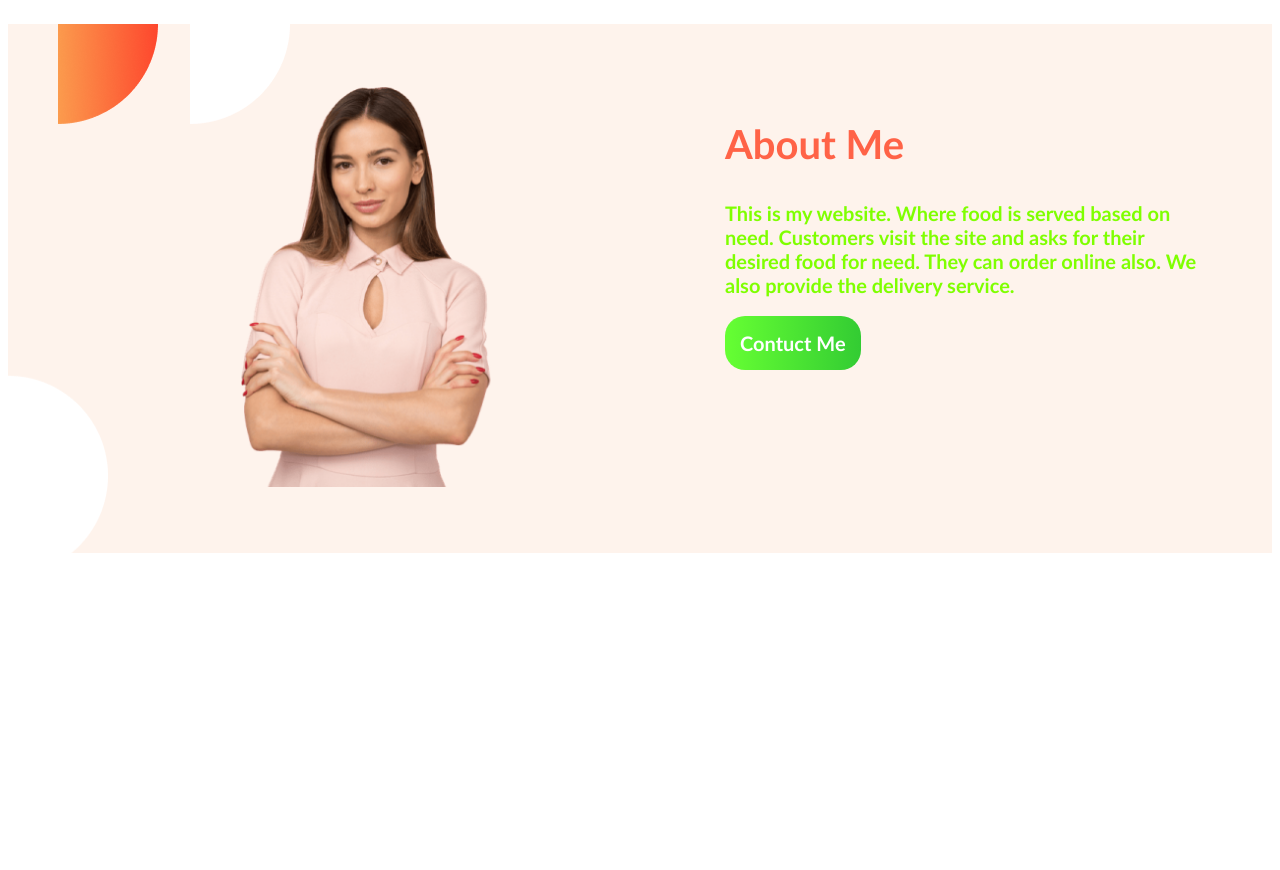
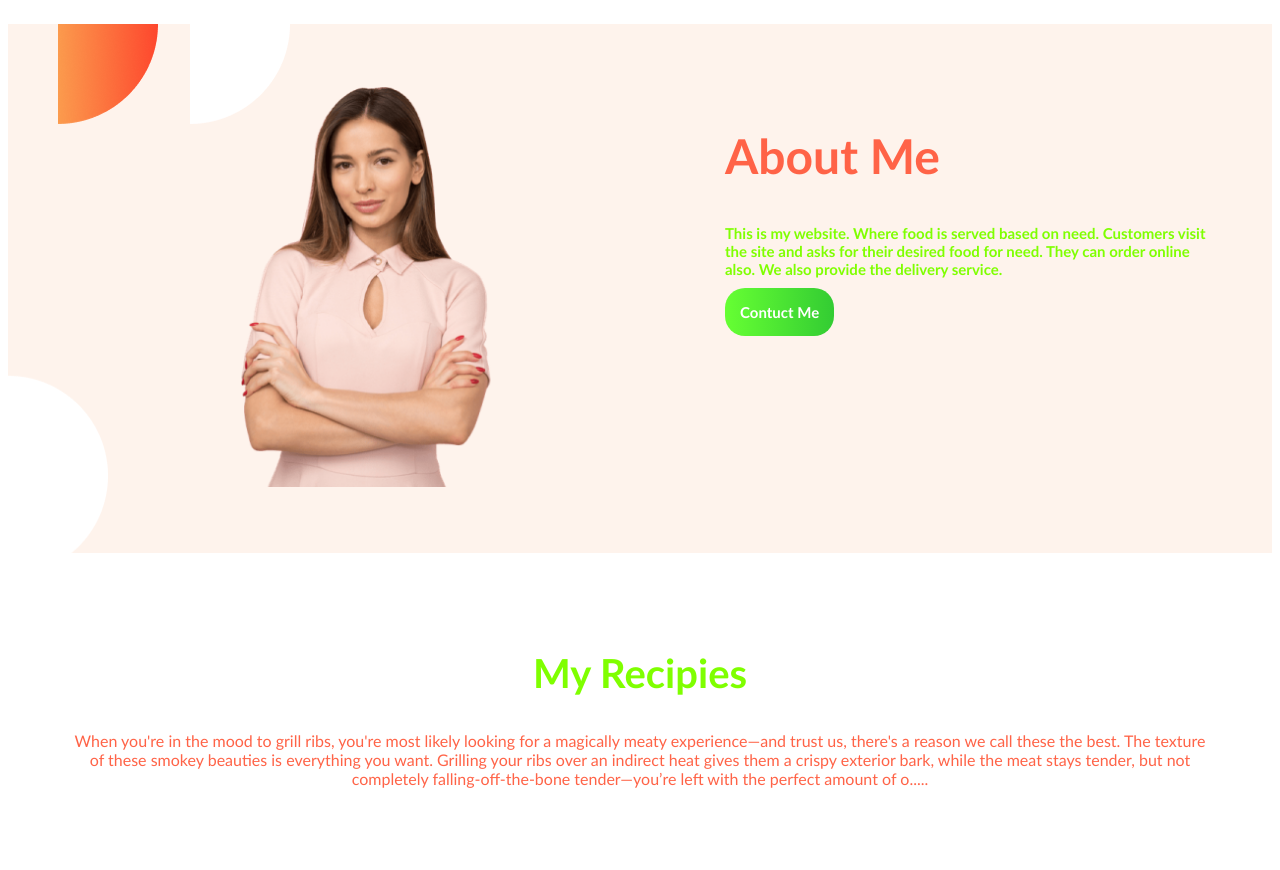
Before and after one commit to Aunek-dc/Food_Court, a plain HTML site: page index.html in a window 1280 px wide. Shown: the part 560-1430 px from the top of the page. Before the commit the page ends 1121 px from the top, so only its background shows below. Drawn offline with Linux system fonts and the light colour scheme.

Commit message:
added my recipies

```diff
--- a/index.html
+++ b/index.html
@@ -45,6 +45,16 @@
             <h5><a target="_blank" class="OrderButton" href="">Contuct Me</a></h5>
         </div>
     </section>
+    <section class="My-recipies">
+        <div>
+            <h1>My Recipies</h1>
+            <p>When you're in the mood to grill ribs, you're most likely looking for a magically meaty experience—and
+                trust us, there's a reason we call these the best. The texture of these smokey beauties is everything
+                you want. Grilling your ribs over an indirect heat gives them a crispy exterior bark, while the meat
+                stays tender, but not completely falling-off-the-bone tender—you’re left with the perfect amount of
+                o.....</p>
+        </div>
+    </section>
 </body>
 
 </html>
--- a/style.css
+++ b/style.css
@@ -31,11 +31,11 @@ section{
     color: tomato;
 }
 .About-me h1{
-    font-size: 40px;
+    font-size: 300%;
     color: tomato;
 }
 .About-me h5{
-    font-size: 20px;
+    font-size: 15px;
     color: chartreuse;
 }
 .widthrange2{
@@ -47,3 +47,13 @@ section{
 .About-me{
     background-image: url(food-network-main/images/shapes/7.png);
 }
+.My-recipies{
+    text-align: center;
+}
+.My-recipies h1{
+    color: chartreuse;
+    font-size: 250%;
+}
+.My-recipies p{
+    color: tomato;
+}
```
